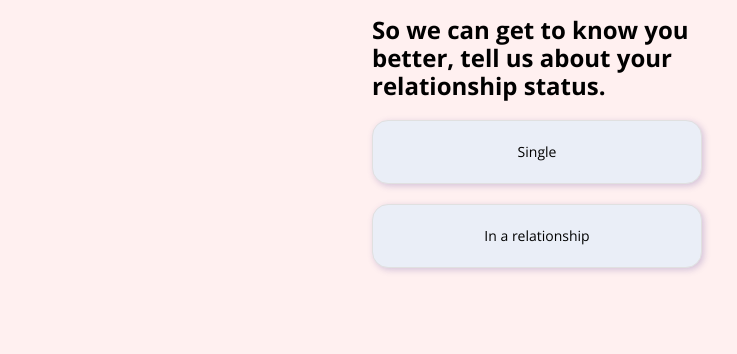
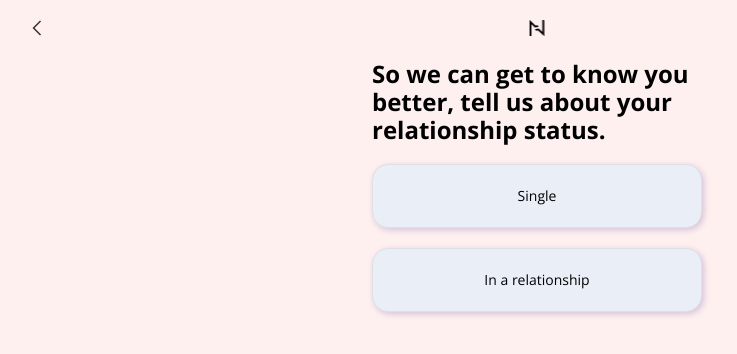
Before and after one commit to ruslan-sedziukh/questionnaire, a Next.js app: page /questionnaire/main in a window 1280 px wide. Both pictures are taken after a click on the button "Female". Shown: the top 354 px of the page, without its empty margins (103-840 px from the left). Built offline with nearby package versions, Linux system fonts and the light colour scheme.

Commit message:
Add header with mo back functionality (#4)
* Remove duplicated spaces from string with dynamic values

* Add header elements

* Handle move to previous question

```diff
--- a/public/questionnaires/main.json
+++ b/public/questionnaires/main.json
@@ -26,6 +26,7 @@
       ]
     },
     "single": {
+      "prev": "index",
       "questions": [
         {
           "field": "parentStatus",
@@ -60,6 +61,7 @@
       ]
     },
     "inRelationship": {
+      "prev": "index",
       "questions": [
         {
           "field": "parentStatus",
--- a/src/app/questionnaire/_components/Questionnaire/Questionnaire.tsx
+++ b/src/app/questionnaire/_components/Questionnaire/Questionnaire.tsx
@@ -32,11 +32,26 @@ const Questionnaire = ({ config }: Props) => {
     }
   }
 
+  const handlePreviousQuestion = () => {
+    const prevBranchName = branch.prev
+
+    if (questionIndex > -0) {
+      setQuestionIndex((prev) => prev - 1)
+    } else if (prevBranchName) {
+      const prevBranch = config.branch[prevBranchName]
+
+      setBranch(prevBranch)
+      setQuestionIndex(prevBranch.questions.length - 1)
+    }
+  }
+
   return (
     <Screen
       question={branch.questions[questionIndex]}
       onAnswer={handleAnswer}
       questionnaireData={questionnaireData}
+      onPreviousQuestion={handlePreviousQuestion}
+      showPreviousButton={questionIndex > 0 || !!branch.prev}
     />
   )
 }
--- a/src/app/questionnaire/_components/Screen/Screen.tsx
+++ b/src/app/questionnaire/_components/Screen/Screen.tsx
@@ -1,20 +1,40 @@
 import { QuestionnaireData } from '@/redux/questionnaireSlice'
 import { Question } from '@/types/questionnaire'
 import { getTextWithDynamicValues } from '@/utils/getTextWithDynamicValues'
+import Image from 'next/image'
 
 type Props = {
   question: Question
   onAnswer: (question: Question, value: string) => void
   questionnaireData: QuestionnaireData
+  onPreviousQuestion?: () => void
+  showPreviousButton: boolean
 }
 
 const Screen = ({
   question,
   onAnswer,
   questionnaireData: questionnaireData,
+  onPreviousQuestion,
+  showPreviousButton,
 }: Props) => {
   return (
     <div className="flex items-center font-open-sans flex-col gap-5 bg-[#FFF0F0] min-h-lvh p-4 min-w-fit">
+      <header className="relative flex justify-center w-full max-w-5xl">
+        {showPreviousButton && (
+          <Image
+            className="absolute left-0"
+            src="/chevron.svg"
+            width={24}
+            height={24}
+            alt="chevron"
+            onClick={onPreviousQuestion}
+          />
+        )}
+
+        <Image src="/logo_black.svg" width={24} height={24} alt="logo" />
+      </header>
+
       <h1 className="inline font-bold text-2xl leading-7 w-[330px]">
         {getTextWithDynamicValues(question.text, questionnaireData)}
       </h1>
--- a/src/types/questionnaire.ts
+++ b/src/types/questionnaire.ts
@@ -13,11 +13,11 @@ export type Question = {
 }
 
 export type BranchItem = {
+  prev?: string
   questions: Question[]
 }
 
 export type Branch = {
-  index: BranchItem
   [key: string]: BranchItem
 }
 
--- a/src/utils/getTextWithDynamicValues.ts
+++ b/src/utils/getTextWithDynamicValues.ts
@@ -52,7 +52,12 @@ export const getTextWithDynamicValues = (
     })
   }
 
-  return replacedText
+  const replacedTextWithoutDuplicatedSpaces = replacedText.replace(
+    / +(?= )/g,
+    ''
+  )
+
+  return replacedTextWithoutDuplicatedSpaces
 }
 
 const capitalizeFirstLetter = (str: string) => {
```
Also changed, not shown: public/chevron.svg (added), public/logo_black.svg (added).
